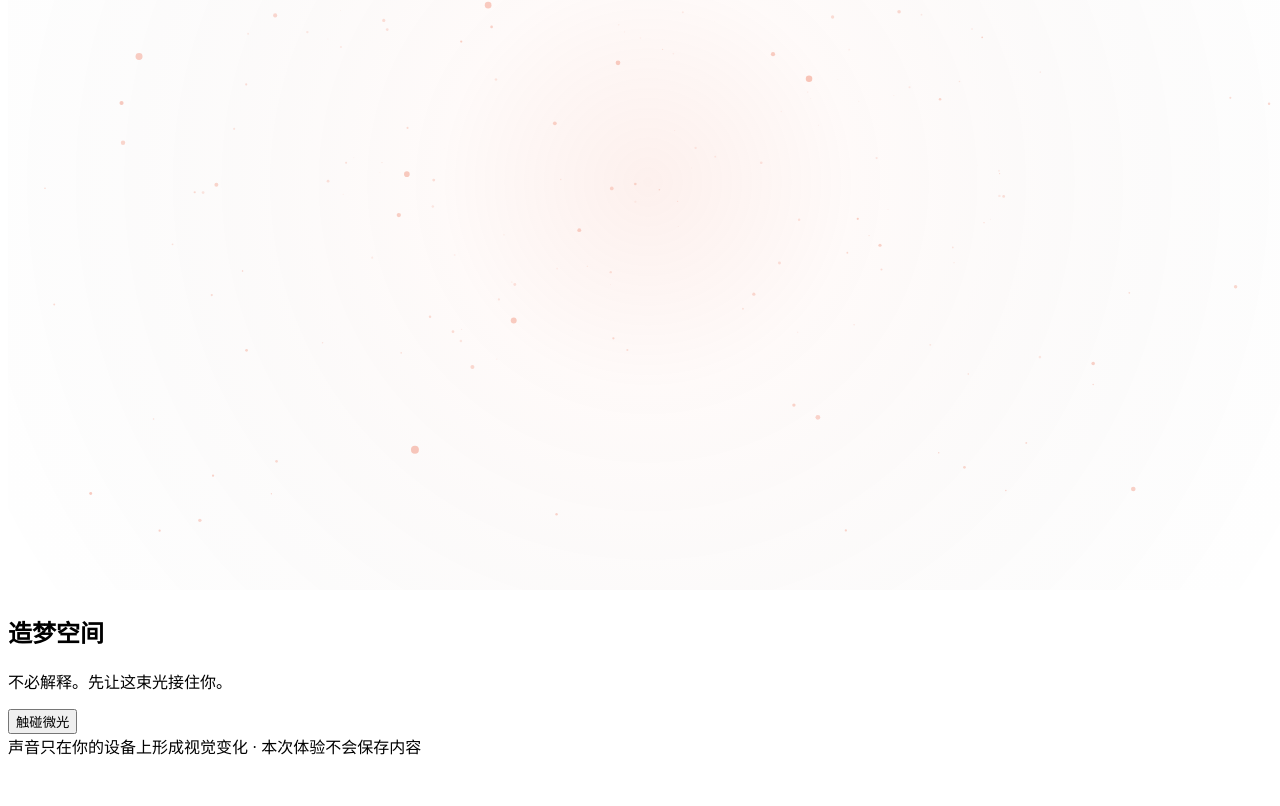
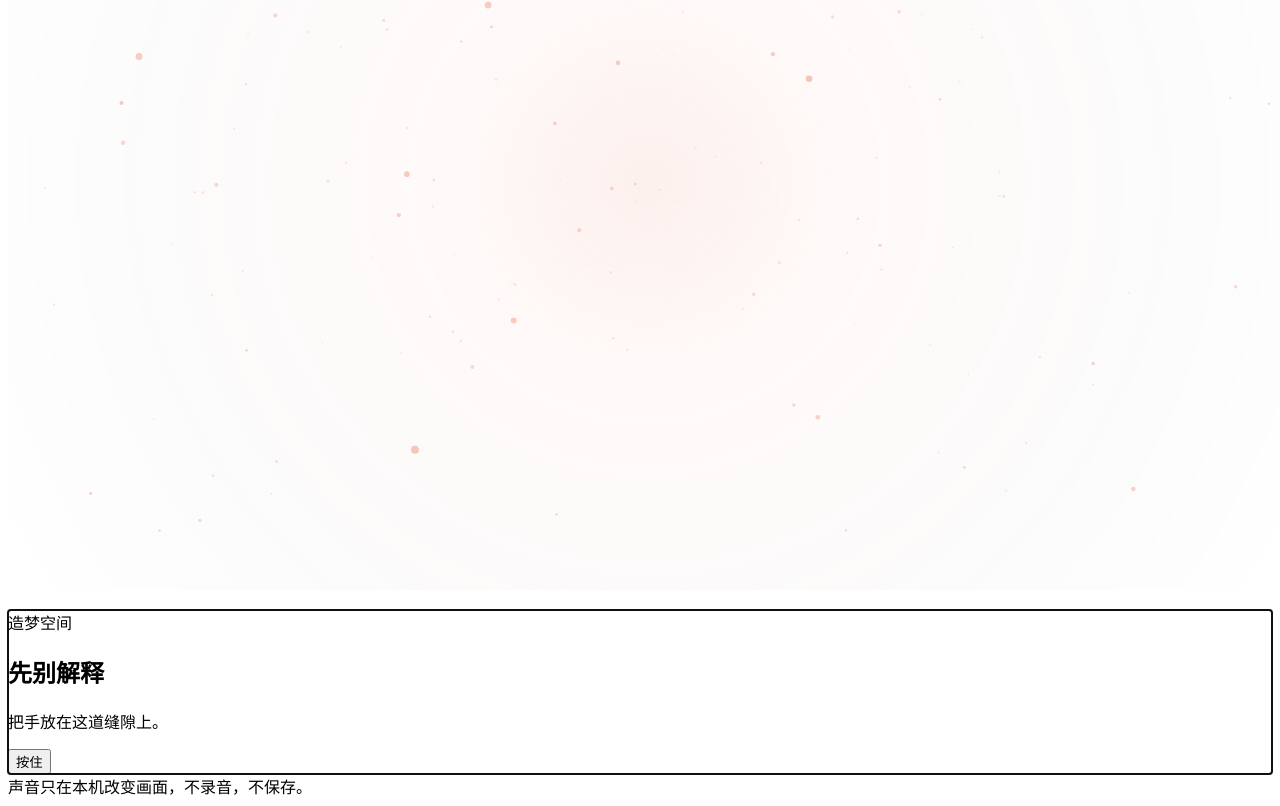
Before and after one commit to zuoherry66-boop/-Mindspace, a React (Vite) app: page / in a window 1280 px wide. Shown: the part 267-1073 px from the top of the page. Before the commit the page ends 1033 px from the top, so only its background shows below. Built offline with nearby package versions, Linux system fonts and the light colour scheme; the HTML template or start-up script is replaced by a standard one.

Commit message:
feat: replace wizard chrome with scene-led flow

```diff
--- a/src/App.tsx
+++ b/src/App.tsx
@@ -1,4 +1,4 @@
-import { useMemo, useRef, useState } from 'react'
+import { useEffect, useMemo, useRef, useState } from 'react'
 import { DreamCanvas } from './components/DreamCanvas'
 import { ExperienceChrome } from './components/ExperienceChrome'
 import { useMicrophoneLevel } from './hooks/useMicrophoneLevel'
@@ -10,7 +10,7 @@ import {
   type EmotionLabel,
 } from './lib/experience'
 import { interpretGesture, type GesturePoint } from './lib/gesture'
-import { createInteractionSignal } from './lib/interaction'
+import { createInteractionSignal, settleInteraction } from './lib/interaction'
 import { assessSafety, normalizeUserText } from './lib/safety'
 import type { VisualStage as Stage } from './lib/visualProfile'
 import { ArrivalStage } from './stages/ArrivalStage'
@@ -43,12 +43,24 @@ export default function App() {
     () => window.matchMedia?.('(prefers-reduced-motion: reduce)').matches ?? false,
   )
   const interactionRef = useRef(createInteractionSignal())
+  const stageLayerRef = useRef<HTMLDivElement>(null)
   const microphone = useMicrophoneLevel()
   const candidates = useMemo(() => deriveEmotionCandidates(experience), [experience])
 
   const resetInteraction = () => {
     Object.assign(interactionRef.current, createInteractionSignal())
   }
+
+  const moveToStage = (nextStage: Stage) => {
+    settleInteraction(interactionRef.current)
+    interactionRef.current.trace = Math.max(interactionRef.current.trace, stageProgress[nextStage])
+    setStage(nextStage)
+  }
+
+  useEffect(() => {
+    interactionRef.current.trace = Math.max(interactionRef.current.trace, stageProgress[stage])
+    stageLayerRef.current?.focus({ preventScroll: true })
+  }, [stage])
 
   const reset = () => {
     microphone.stop()
@@ -66,37 +78,37 @@ export default function App() {
     next = recordAnswer(next, 'body', meaning.body)
     next = recordAnswer(next, 'impulse', meaning.impulse)
     setExperience(next)
-    setStage('confirmation')
+    interactionRef.current.tension = Math.max(interactionRef.current.tension, Math.hypot(point.x, point.y))
+    moveToStage('confirmation')
   }
 
   const confirmEmotion = (emotion: EmotionLabel) => {
     setExperience((current) => selectEmotion(current, emotion))
-    resetInteraction()
-    setStage('expression')
+    moveToStage('expression')
   }
 
   const finishRelease = (input: string) => {
     microphone.stop()
-    resetInteraction()
+    settleInteraction(interactionRef.current)
     const normalized = normalizeUserText(input)
     if (assessSafety(normalized) === 'urgent') {
-      setStage('help')
+      moveToStage('help')
       return
     }
     setReflection(normalized)
-    setStage('embodiment')
+    moveToStage('embodiment')
   }
 
   const finishValues = (value: string, nextAction: string) => {
     setChosenValue(value)
     setAction(normalizeUserText(nextAction))
-    setStage('closure')
+    moveToStage('closure')
   }
 
   const content = (() => {
     switch (stage) {
       case 'arrival':
-        return <ArrivalStage onStart={() => setStage('calibration')} />
+        return <ArrivalStage onStart={() => moveToStage('calibration')} />
       case 'calibration':
         return <TactileCalibrationStage interactionRef={interactionRef} onComplete={completeGesture} />
       case 'confirmation':
@@ -119,8 +131,7 @@ export default function App() {
             reflection={reflection}
             interactionRef={interactionRef}
             onContinue={() => {
-              resetInteraction()
-              setStage('values')
+              moveToStage('values')
             }}
           />
         )
@@ -136,10 +147,10 @@ export default function App() {
   return (
     <ExperienceChrome
       progress={stageProgress[stage]}
+      stage={stage}
       onHelp={() => {
         microphone.stop()
-        resetInteraction()
-        setStage('help')
+        moveToStage('help')
       }}
       reducedMotion={reducedMotion}
       onToggleMotion={() => setReducedMotion((current) => !current)}
@@ -153,7 +164,10 @@ export default function App() {
       />
       <div
         key={stage}
+        ref={stageLayerRef}
         className={reducedMotion ? 'stage-layer reduce-motion' : 'stage-layer'}
+        data-stage={stage}
+        tabIndex={-1}
         aria-live="polite"
       >
         {content}
--- a/src/components/ExperienceChrome.tsx
+++ b/src/components/ExperienceChrome.tsx
@@ -1,5 +1,8 @@
+import type { VisualStage } from '../lib/visualProfile'
+
 interface ExperienceChromeProps {
   progress: number
+  stage: VisualStage
   onHelp: () => void
   reducedMotion: boolean
   onToggleMotion: () => void
@@ -8,19 +11,16 @@ interface ExperienceChromeProps {
 
 export function ExperienceChrome({
   progress,
+  stage,
   onHelp,
   reducedMotion,
   onToggleMotion,
   children,
 }: ExperienceChromeProps) {
   return (
-    <div className="experience-shell">
+    <div className="experience-shell" data-scene={stage}>
       <header className="topbar">
-        <a className="wordmark" href="./" aria-label="造梦空间首页">
-          <span className="wordmark-mark" aria-hidden="true" />
-          <span>造梦空间</span>
-          <small>MINDSPACE</small>
-        </a>
+        <span className="wordmark">造梦空间</span>
         <div className="topbar-actions">
           <button className="quiet-control" type="button" onClick={onToggleMotion}>
             {reducedMotion ? '恢复动态' : '减少动态'}
@@ -31,17 +31,16 @@ export function ExperienceChrome({
         </div>
       </header>
       <div
-        className="progress-line"
+        className="visually-hidden"
         role="progressbar"
         aria-label="体验进度"
         aria-valuemin={0}
         aria-valuemax={100}
         aria-valuenow={Math.round(progress * 100)}
       >
-        <span style={{ transform: `scaleX(${progress})` }} />
       </div>
       <main className="experience-main">{children}</main>
-      <footer className="privacy-note">声音只在你的设备上形成视觉变化 · 本次体验不会保存内容</footer>
+      <footer className="privacy-note">声音只在本机改变画面，不录音，不保存。</footer>
     </div>
   )
 }
--- a/src/stages/ArrivalStage.tsx
+++ b/src/stages/ArrivalStage.tsx
@@ -1,15 +1,52 @@
+import { useEffect, useRef, useState, type MouseEvent, type PointerEvent } from 'react'
+
 interface ArrivalStageProps {
   onStart: () => void
 }
 
+const HOLD_DURATION = 560
+
 export function ArrivalStage({ onStart }: ArrivalStageProps) {
+  const [holding, setHolding] = useState(false)
+  const holdTimerRef = useRef<number>(0)
+  const startedRef = useRef(false)
+
+  const start = () => {
+    if (startedRef.current) return
+    startedRef.current = true
+    onStart()
+  }
+
+  const cancelHold = () => {
+    window.clearTimeout(holdTimerRef.current)
+    setHolding(false)
+  }
+
+  useEffect(() => () => window.clearTimeout(holdTimerRef.current), [])
+
   return (
     <section className="stage stage-arrival" aria-labelledby="arrival-title">
-      <h1 id="arrival-title">造梦空间</h1>
-      <p className="arrival-lead">不必解释。先让这束光接住你。</p>
-      <button className="arrival-core-action" type="button" aria-label="触碰微光" onClick={onStart}>
-        <span aria-hidden="true" />
-        触碰微光
+      <p className="stage-eyebrow">造梦空间</p>
+      <h1 id="arrival-title">先别解释</h1>
+      <p className="arrival-lead" id="arrival-instruction">把手放在这道缝隙上。</p>
+      <button
+        className={`arrival-core-action${holding ? ' is-holding' : ''}`}
+        type="button"
+        aria-label="按住进入造梦空间"
+        aria-describedby="arrival-instruction"
+        onPointerDown={(event: PointerEvent<HTMLButtonElement>) => {
+          event.currentTarget.setPointerCapture?.(event.pointerId)
+          setHolding(true)
+          holdTimerRef.current = window.setTimeout(start, HOLD_DURATION)
+        }}
+        onPointerUp={cancelHold}
+        onPointerCancel={cancelHold}
+        onClick={(event: MouseEvent<HTMLButtonElement>) => {
+          if (event.detail === 0) start()
+        }}
+      >
+        <span className="arrival-slit" aria-hidden="true" />
+        <span className="arrival-action-label">按住</span>
       </button>
     </section>
   )
--- a/src/stages/ClosureStage.tsx
+++ b/src/stages/ClosureStage.tsx
@@ -7,14 +7,15 @@ interface ClosureStageProps {
 export function ClosureStage({ value, action, onRestart }: ClosureStageProps) {
   return (
     <section className="stage stage-closure" aria-labelledby="closure-title">
-      <h1 id="closure-title">你还在这里</h1>
-      <p className="closure-value">{value}</p>
-      <p className="closure-copy">情绪没有消失，但你看见了仍然在乎的方向。</p>
+      <p className="stage-eyebrow">这道痕迹一直在</p>
+      <h1 id="closure-title">你没有消失</h1>
+      <p className="closure-copy">情绪还在。你也还在。</p>
+      <p className="closure-value">你仍然在乎：<strong>{value}</strong></p>
       <div className="action-keepsake">
         <span>留给明天</span>
-        <strong>{action}</strong>
+        <strong>{action || '给自己留一点空间'}</strong>
       </div>
-      <button className="settle-action" type="button" onClick={onRestart}>再次进入</button>
+      <button className="settle-action" type="button" onClick={onRestart}>重新走近自己</button>
     </section>
   )
 }
--- a/src/stages/EmotionConstellationStage.tsx
+++ b/src/stages/EmotionConstellationStage.tsx
@@ -13,21 +13,18 @@ export function EmotionConstellationStage({
 }: EmotionConstellationStageProps) {
   return (
     <section className="stage constellation-stage" aria-labelledby="constellation-title">
-      <h1 id="constellation-title">哪个词靠你最近？</h1>
-      <p className="visually-hidden">
-        空间猜测可能接近{candidates.join('或')}，但最终选择由你决定。
-      </p>
-      <div className="emotion-constellation">
-        <span className="constellation-center" aria-hidden="true" />
+      <p className="stage-eyebrow">空间只作猜测</p>
+      <h1 id="constellation-title">哪个词更贴近？</h1>
+      <p className="constellation-note">名字由你决定。</p>
+      <div className="emotion-field" aria-label="可选择的情绪词">
         {emotions.map((emotion, index) => (
           <button
-            className={`emotion-star emotion-star-${index + 1}${candidates.includes(emotion) ? ' is-near' : ''}`}
+            className={`emotion-word emotion-word-${index + 1}${candidates.includes(emotion) ? ' is-suggested' : ''}`}
             key={emotion}
             type="button"
             aria-label={emotion}
             onClick={() => onConfirm(emotion)}
           >
-            <span aria-hidden="true" />
             {emotion}
           </button>
         ))}
```
Also changed, not shown: 1 other file (tests, documents, lock files or other folders).
